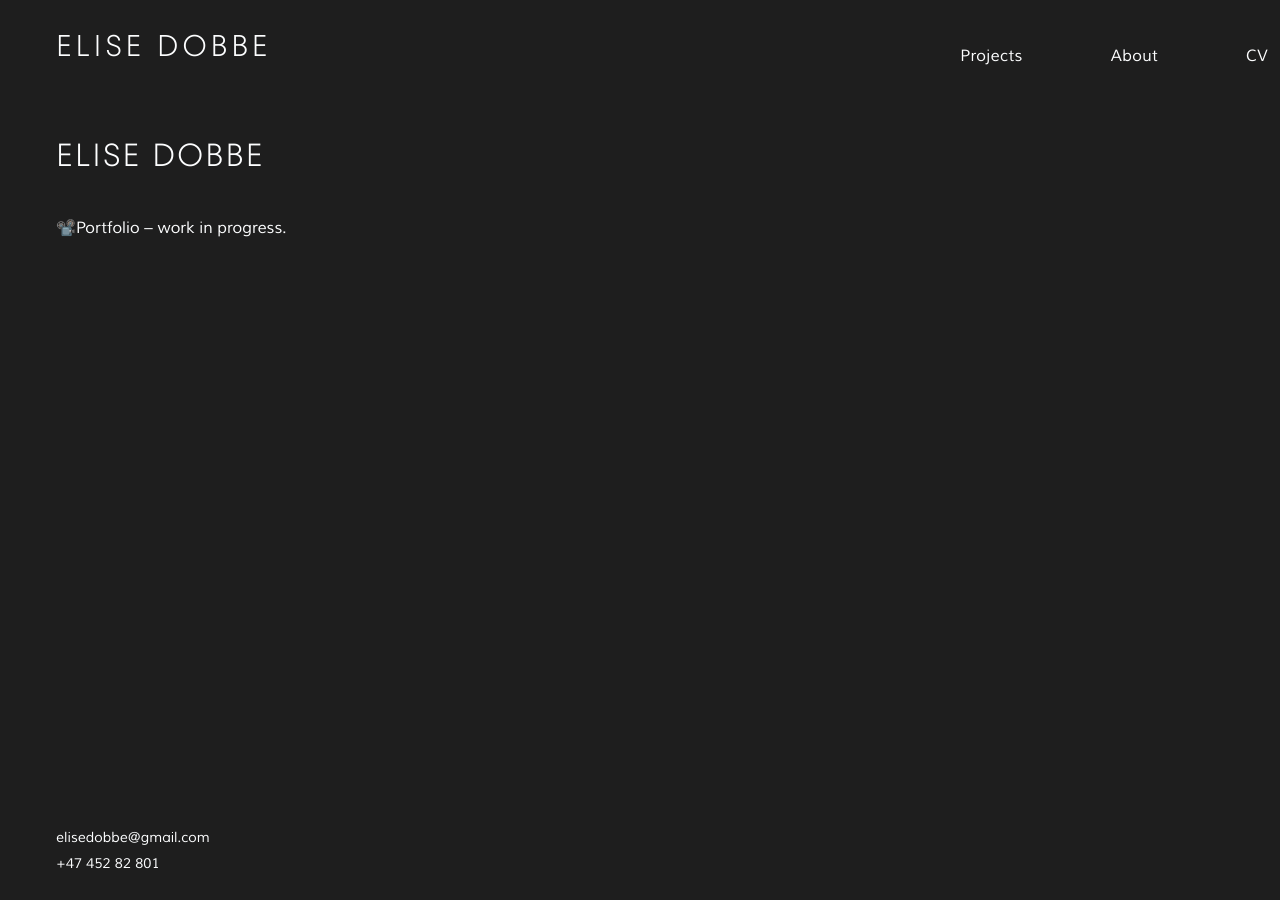
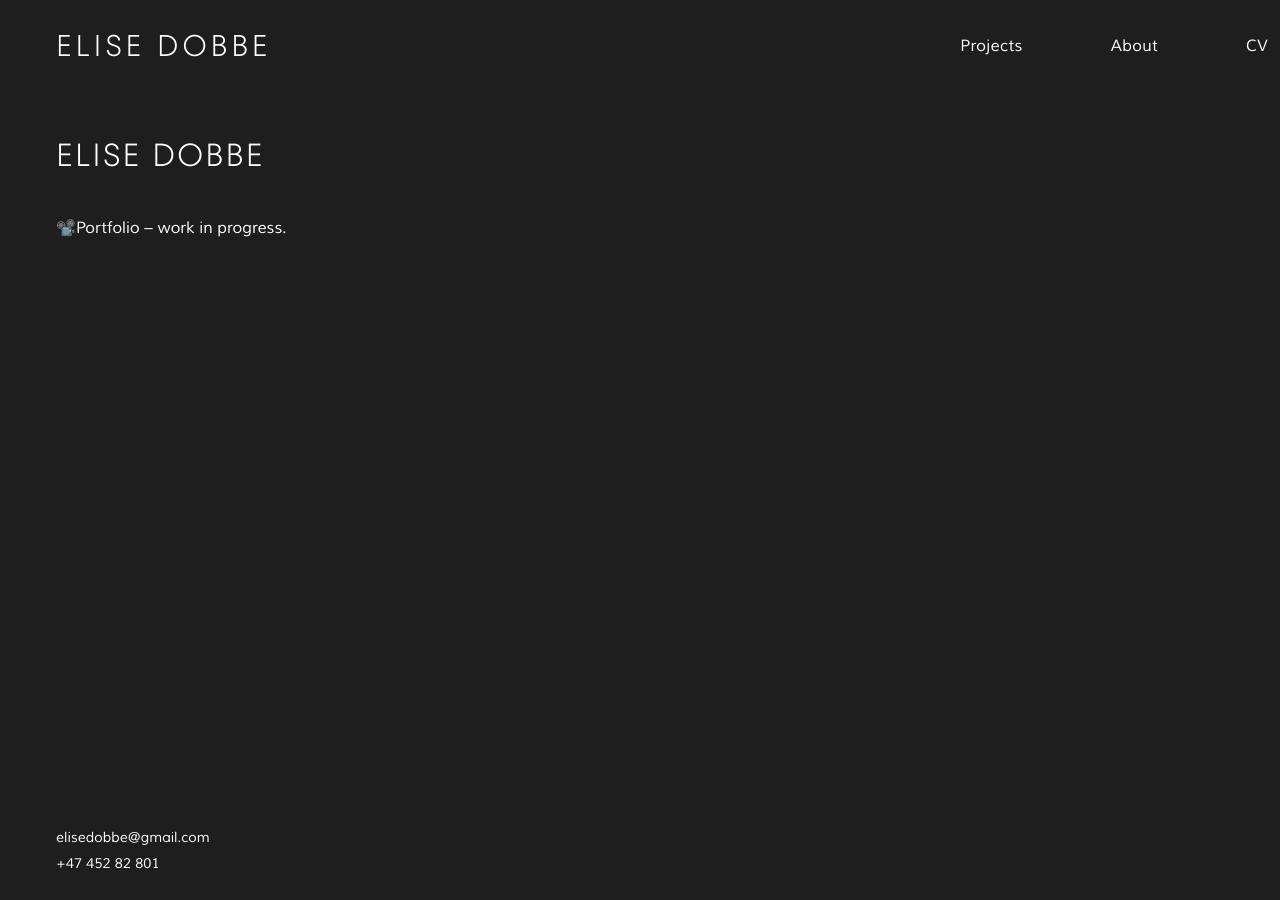
Before and after one commit to elisedobbe/portfolio, an MkDocs documentation site: the page built from docs/index.md, in a window 1280 px wide. Built offline with MkDocs 1.6.1 and Material for MkDocs 9.7.7, drawn with Linux system fonts in a browser that asks for light colours.

Commit message:
Update extra.css

```diff
--- a/docs/assets/styles/extra.css
+++ b/docs/assets/styles/extra.css
@@ -388,7 +388,7 @@ body,
   /* Legg tabs opp i header-raden (samme toppområde) */
   .md-tabs {
     position: absolute !important;
-    top: 50px !important;
+    top: 40px !important;
     left: 0 !important;
     right: 0 !important;
 
```
